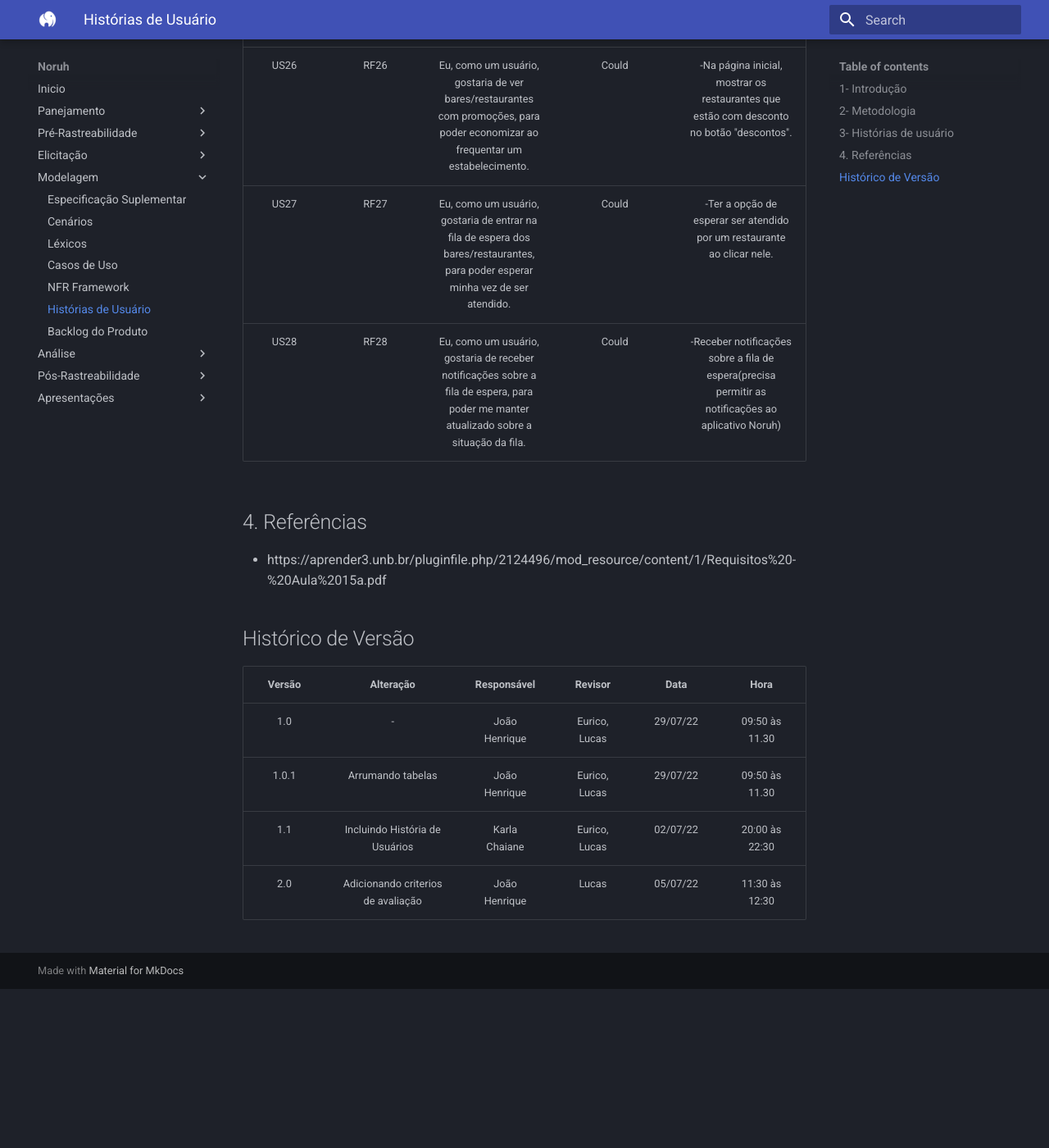
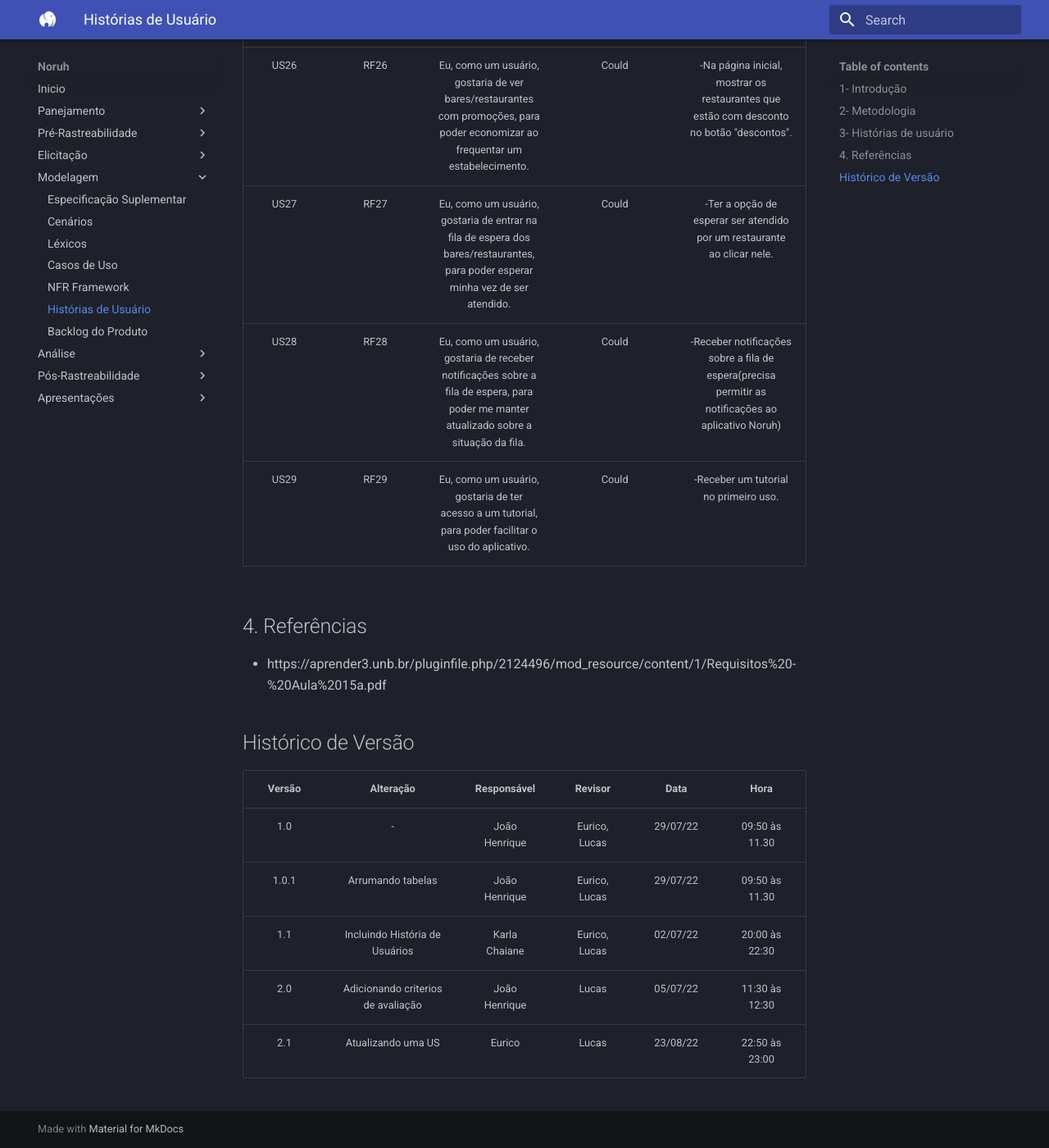
Before and after one commit to Thiab394/2022.1-Noruh, an MkDocs documentation site: the page built from docs/modelagem/historiasDeUsuario.md, in a window 1280 px wide and 1400 px high, scrolled down 5844 px. Shown: the whole window at 82% size. Built offline with MkDocs 1.6.1 and Material for MkDocs 9.7.7, drawn with Linux system fonts in a browser that asks for light colours; before the commit the page ends 7050 px from its top, so only the background shows below that.

Commit message:
atualizando uma US

```diff
--- a/docs/modelagem/historiasDeUsuario.md
+++ b/docs/modelagem/historiasDeUsuario.md
@@ -53,6 +53,7 @@
 | US26 | RF26 | Eu, como um usuário, gostaria de ver bares/restaurantes com promoções, para poder economizar ao frequentar um estabelecimento.| Could|-Na página inicial, mostrar os restaurantes que estão com desconto no botão "descontos".|
 | US27 | RF27 | Eu, como um usuário, gostaria de entrar na fila de espera dos bares/restaurantes, para poder esperar minha vez de ser atendido.| Could|-Ter a opção de esperar ser atendido por um restaurante ao clicar nele.|
 | US28 | RF28 | Eu, como um usuário, gostaria de receber notificações sobre a fila de espera, para poder me manter atualizado sobre a situação da fila.| Could|-Receber notificações sobre a fila de espera(precisa permitir as notificações ao aplicativo Noruh)|
+| US29 | RF29 | Eu, como um usuário, gostaria de ter acesso a um tutorial, para poder facilitar o uso do aplicativo.| Could|-Receber um tutorial no primeiro uso.|
 
 ## 4. Referências
 
@@ -66,3 +67,4 @@
 |  1.0.1   |Arrumando tabelas  |    João Henrique    |      Eurico, Lucas                | 29/07/22 |09:50 às 11.30 |
 |  1.1   | Incluindo História de Usuários  |    Karla Chaiane    |    Eurico, Lucas      | 02/07/22 | 20:00 às 22:30 |
 |  2.0   | Adicionando criterios de avaliação  |    João Henrique    |    Lucas      | 05/07/22 | 11:30 às 12:30|
+|  2.1   | Atualizando uma US  |    Eurico    |    Lucas      | 23/08/22 | 22:50 às 23:00|
```
